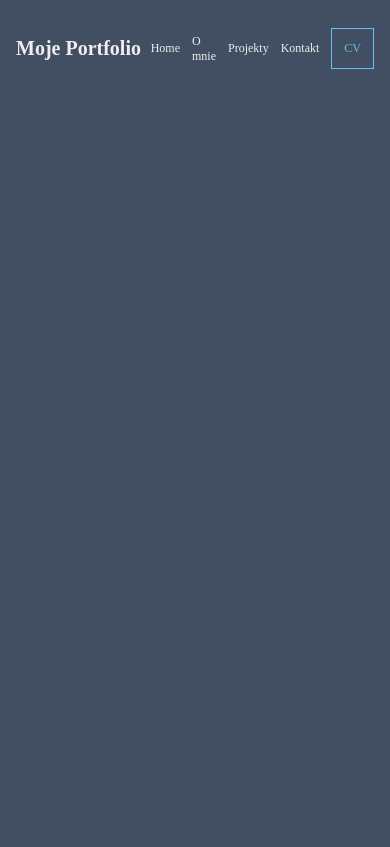
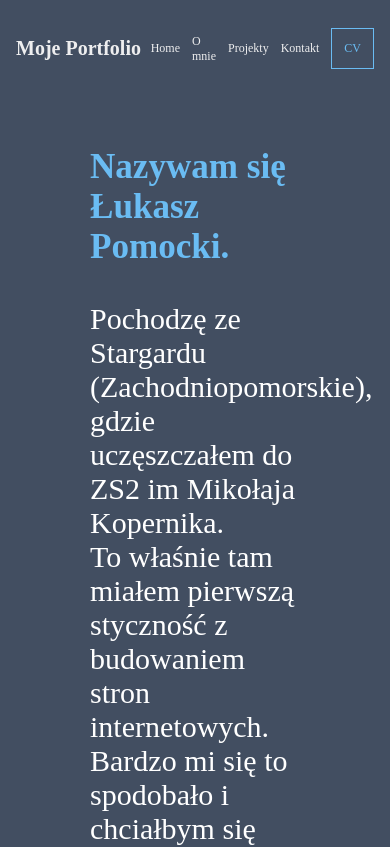
Before and after one commit to LukaszPomocki/Projekty, a plain HTML site: page Landing-Page/Mnie.html in a window 390 px wide. Shown: the top 847 px of the page. Drawn offline with Linux system fonts and the light colour scheme.

Commit message:
Poprawki Landing-Page

```diff
--- a/Landing-Page/Mnie.html
+++ b/Landing-Page/Mnie.html
@@ -22,8 +22,13 @@
         </div>
     </nav>
         <main>
-            <div class="tresc">
-
+            <div class="tresc mnie">
+                <h3>Nazywam się Łukasz Pomocki.</h3>
+                <p>Pochodzę ze Stargardu (Zachodniopomorskie), gdzie uczęszczałem do ZS2 im Mikołaja Kopernika.<br>
+                    To właśnie tam miałem pierwszą styczność z budowaniem stron internetowych.<br>
+                    Bardzo mi się to spodobało i chciałbym się doszkolić w tym temacie.<br>
+                    Umiem całkiem sporo, jednakże zdaję sobie sprawę, że aby wejść na wyższy poziom
+                    muszę nabyć więcej wiedzy i doświadczenia.</p>
             </div>
         </main>
 </body>
--- a/Landing-Page/Styll.css
+++ b/Landing-Page/Styll.css
@@ -121,6 +121,7 @@ h2{
 
 span{
     color: var(--tekst-kolor);
+    font-size: var(--rozmiar-2xl);
 }
 
 /* Main Projekty */
@@ -232,8 +233,23 @@ img{
     border-radius: var(--rozmiar-xxs);
 }
 
-@media (min-width: 475px) {
+/* Main O mnie */
 
+.mnie{
+    font-size: var(--rozmiar-3xl);
+}
+
+.mnie h3{
+    color: var(--akcent-kolor);
+}
+
+/* Media */
+
+@media (max-width: 475px) {
+
+        .tresc{
+        padding: 0.5em 3em;
+        }
 }
 
 @media (min-width: 640px) {
@@ -249,7 +265,17 @@ img{
     .Lista-CV{
         padding: 1em;
     }
+
+
 }
+
+@media (max-width: 640px){
+    h1{
+        font-size: var(--rozmiar-3xl);
+    }
+}
+
+
 
 @media (min-width: 768px) {
     .imie{
```
Also changed, not shown: Landing-Page/Kontakt.html (+2 -2 lines).
